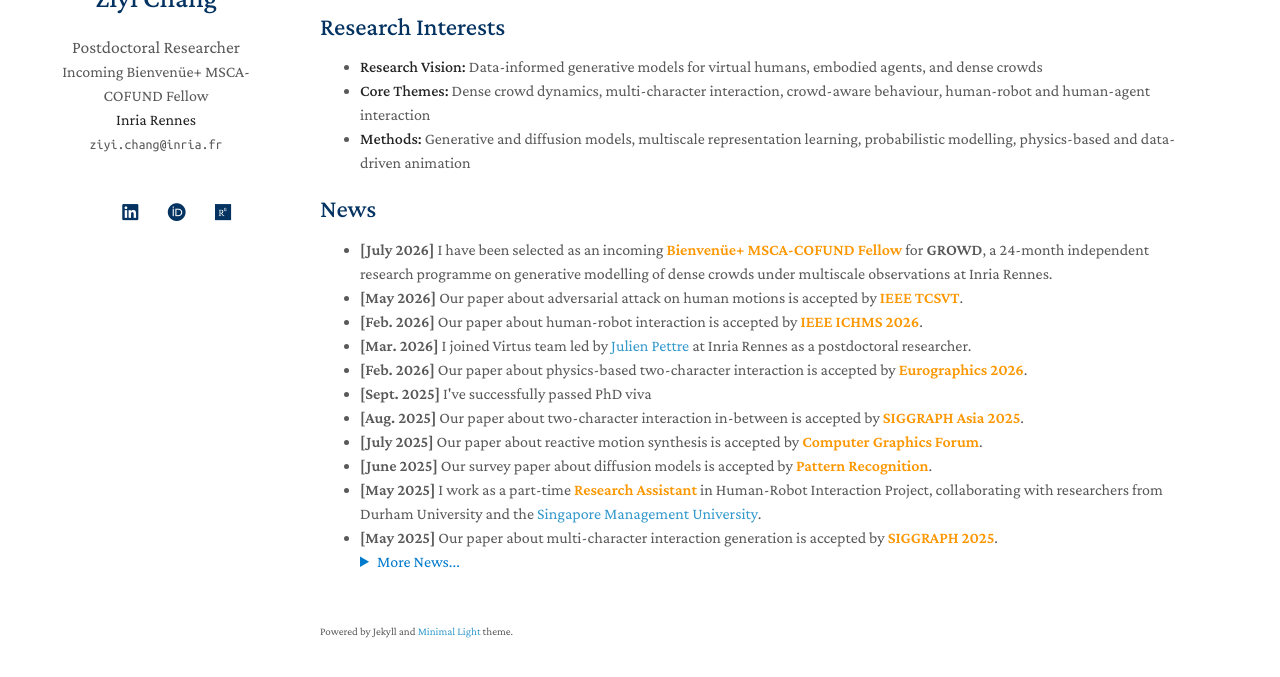
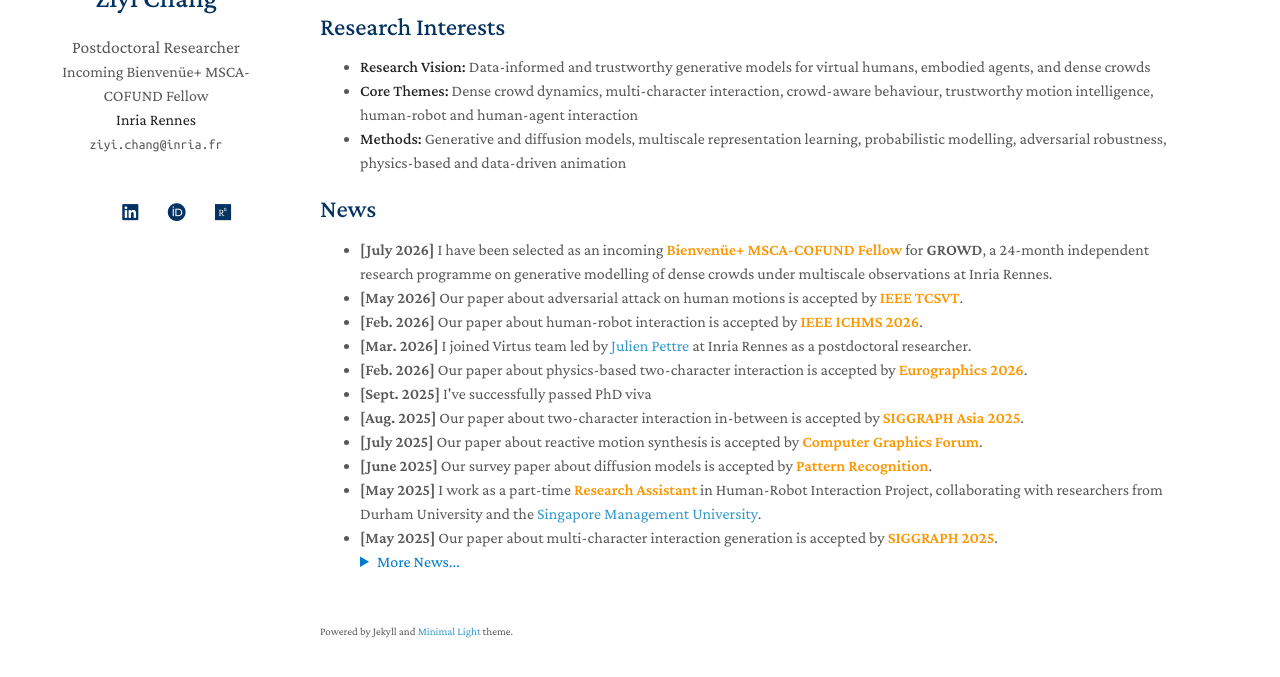
Before and after one commit to CH4N9ZY/ch4n9zy.github.io, a Jekyll site: the page built from index.md, in a window 1280 px wide and 900 px high, scrolled down 1056 px, cut to the strip 202-879 px from the top of the window. Built offline with Jekyll 4.4.1, drawn with Linux system fonts in a browser that asks for light colours; a style sheet for code colours, icons or effects is not loaded.

Commit message:
funding details

```diff
--- a/_includes/research-projects.md
+++ b/_includes/research-projects.md
@@ -10,62 +10,7 @@
       </figure>
       <p>GROWD is my Bienvenüe+ MSCA-COFUND Fellowship project, hosted by the VirtUs team at Inria Rennes. The project develops probabilistic generative models for dense crowd dynamics by combining sparse, local, fine-grained agent-level observations with dense, global, coarse-grained video-derived measurements.</p>
       <p>The project addresses a key limitation in current crowd modelling: existing approaches often either assume unrealistic access to complete individual trajectories or rely on coarse field-level observations that obscure local interactions. GROWD treats these two sources of information as complementary views of the same underlying crowd dynamics.</p>
-    </div>
-  </div>
-
-  <div class="experience-card">
-    <div class="experience-badge">Questions</div>
-    <div class="experience-content">
-      <h4>Research Questions</h4>
-      <ul>
-        <li>How can dense crowds be represented under partial observability, where only sparse individual-level motion and coarse video-level measurements are available?</li>
-        <li>How can generative models capture uncertainty, stochasticity, and multiple plausible crowd evolutions?</li>
-        <li>How can learned crowd models support inverse reasoning between desired crowd patterns and environmental or organisational arrangements?</li>
-      </ul>
-    </div>
-  </div>
-
-  <div class="experience-card">
-    <div class="experience-badge">Objectives</div>
-    <div class="experience-content">
-      <h4>Project Objectives</h4>
-      <ul>
-        <li><strong>Multiscale Data Construction:</strong> Build a dataset that aligns sparse agent-level motion observations with dense video-derived field-level measurements.</li>
-        <li><strong>Generative Modelling:</strong> Develop a probabilistic generative framework for modelling and analysing dense crowd dynamics from multiscale observations.</li>
-        <li><strong>Inverse Reasoning:</strong> Explore how trained generative models can reason from desired crowd patterns back to plausible environmental or organisational conditions.</li>
-      </ul>
-    </div>
-  </div>
-
-  <div class="experience-card">
-    <div class="experience-badge">Work Plan</div>
-    <div class="experience-content">
-      <h4>Work Packages</h4>
-      <ul>
-        <li><strong>WP1:</strong> Multiscale data construction from existing host-institution datasets and new field data collection where feasible.</li>
-        <li><strong>WP2:</strong> Generative modelling and pattern analysis of dense crowds using structured representations of crowd motion.</li>
-        <li><strong>WP3:</strong> Inverse reasoning for crowd-aware planning and management using the trained generative model.</li>
-      </ul>
-    </div>
-  </div>
-
-  <div class="experience-card">
-    <div class="experience-badge">Impact</div>
-    <div class="experience-content">
-      <h4>Expected Contributions</h4>
-      <ul>
-        <li>A multiscale view of dense crowd dynamics that connects fine-grained local interactions with large-scale collective patterns.</li>
-        <li>Generative models that represent uncertainty and behavioural diversity beyond average crowd behaviour.</li>
-        <li>Analysis tools for exploring how environmental arrangements may influence crowd dynamics in high-density public spaces.</li>
-      </ul>
-    </div>
-  </div>
-
-  <div class="experience-card">
-    <div class="experience-badge">Funding</div>
-    <div class="experience-content">
-      <h4>Funding Acknowledgement</h4>
-      <p>This project is supported by the Bienvenüe+ MSCA-COFUND Fellowship, co-funded by the European Union's Horizon Europe Marie Skłodowska-Curie Actions COFUND programme, Région Bretagne, and participating host institutions.</p>
+      <p>The project is supported by the Bienvenüe+ MSCA-COFUND Fellowship, co-funded by the European Union's Horizon Europe Marie Skłodowska-Curie Actions COFUND programme, Région Bretagne, and participating host institutions.</p>
     </div>
   </div>
 </div>
--- a/_includes/research-vision.md
+++ b/_includes/research-vision.md
@@ -26,4 +26,12 @@
       <p>Beyond forward prediction, I am interested in inverse reasoning: using learned generative models to explore how environmental or organisational arrangements may influence desired crowd patterns. This supports interpretable, uncertainty-aware analysis for safer planning and intervention in high-density public spaces.</p>
     </div>
   </div>
+
+  <div class="experience-card">
+    <div class="experience-badge">Vision 4</div>
+    <div class="experience-content">
+      <h4>Trustworthy Motion Intelligence</h4>
+      <p>Building on my work on adversarial attacks against human motion and action recognition, I am interested in the robustness, controllability, and reliability of motion models. This includes understanding how generative and recognition systems behave under perturbations, ambiguous observations, and safety-critical deployment conditions.</p>
+    </div>
+  </div>
 </div>
--- a/index.md
+++ b/index.md
@@ -49,9 +49,9 @@
 
 ## Research Interests
 
-- **Research Vision:** Data-informed generative models for virtual humans, embodied agents, and dense crowds
-- **Core Themes:** Dense crowd dynamics, multi-character interaction, crowd-aware behaviour, human-robot and human-agent interaction
-- **Methods:** Generative and diffusion models, multiscale representation learning, probabilistic modelling, physics-based and data-driven animation
+- **Research Vision:** Data-informed and trustworthy generative models for virtual humans, embodied agents, and dense crowds
+- **Core Themes:** Dense crowd dynamics, multi-character interaction, crowd-aware behaviour, trustworthy motion intelligence, human-robot and human-agent interaction
+- **Methods:** Generative and diffusion models, multiscale representation learning, probabilistic modelling, adversarial robustness, physics-based and data-driven animation
 
 ## News
 
```
